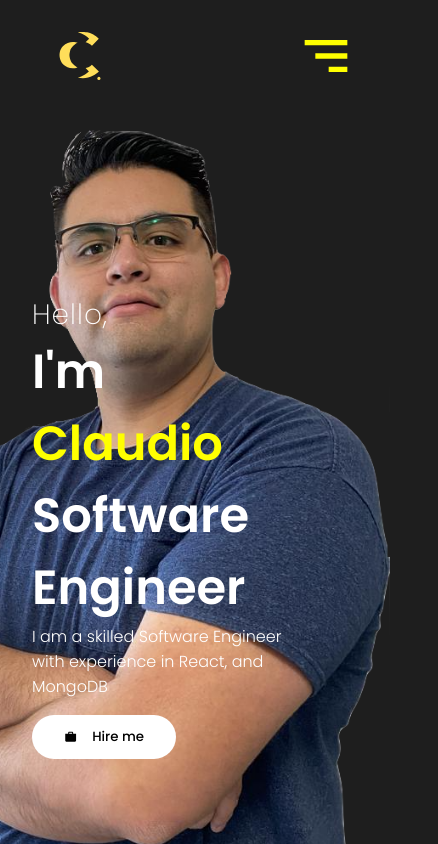
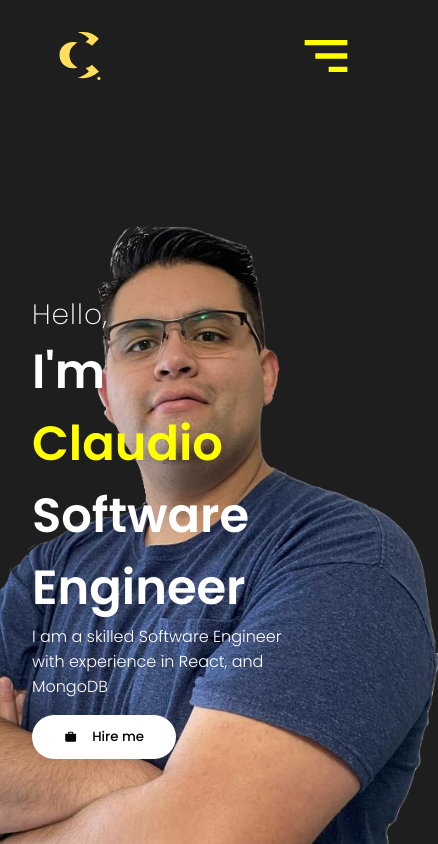
Before and after one commit to claudio-parra/portfolio, a React (Create React App) app: page / in a window 390 px wide. Shown: the top 844 px of the page, 438 px wide, since content can reach past the window. Built offline with nearby package versions, Linux system fonts and the light colour scheme.

Commit message:
overflow-y css 2

```diff
--- a/src/components/Intro/intro.css
+++ b/src/components/Intro/intro.css
@@ -69,8 +69,8 @@
     .bg{
         /* max-width: 60vw;  */
         overflow: visible;
-        bottom: 0;
-        right:0;
+        bottom: -6rem;
+        right:-3rem;
         height: 85vh;
     }
 
```
